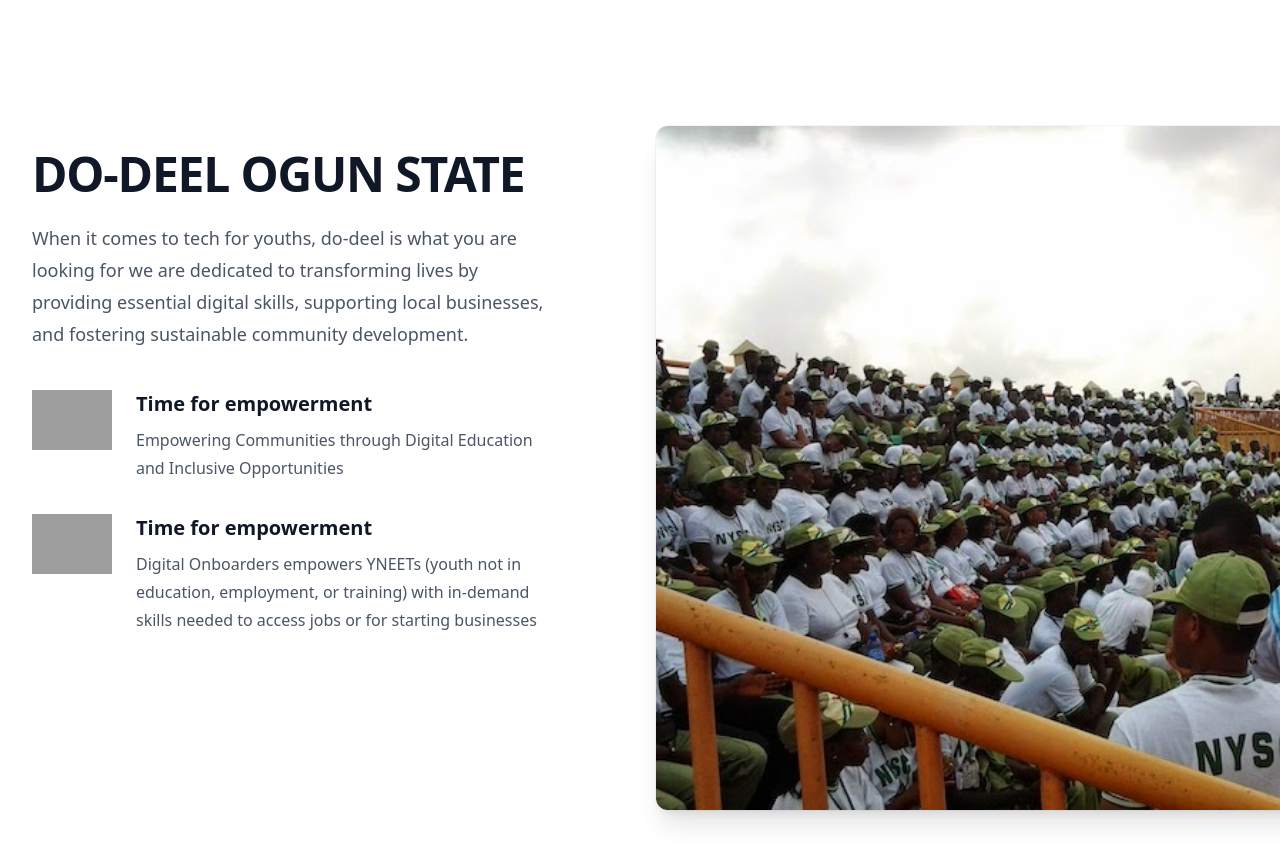
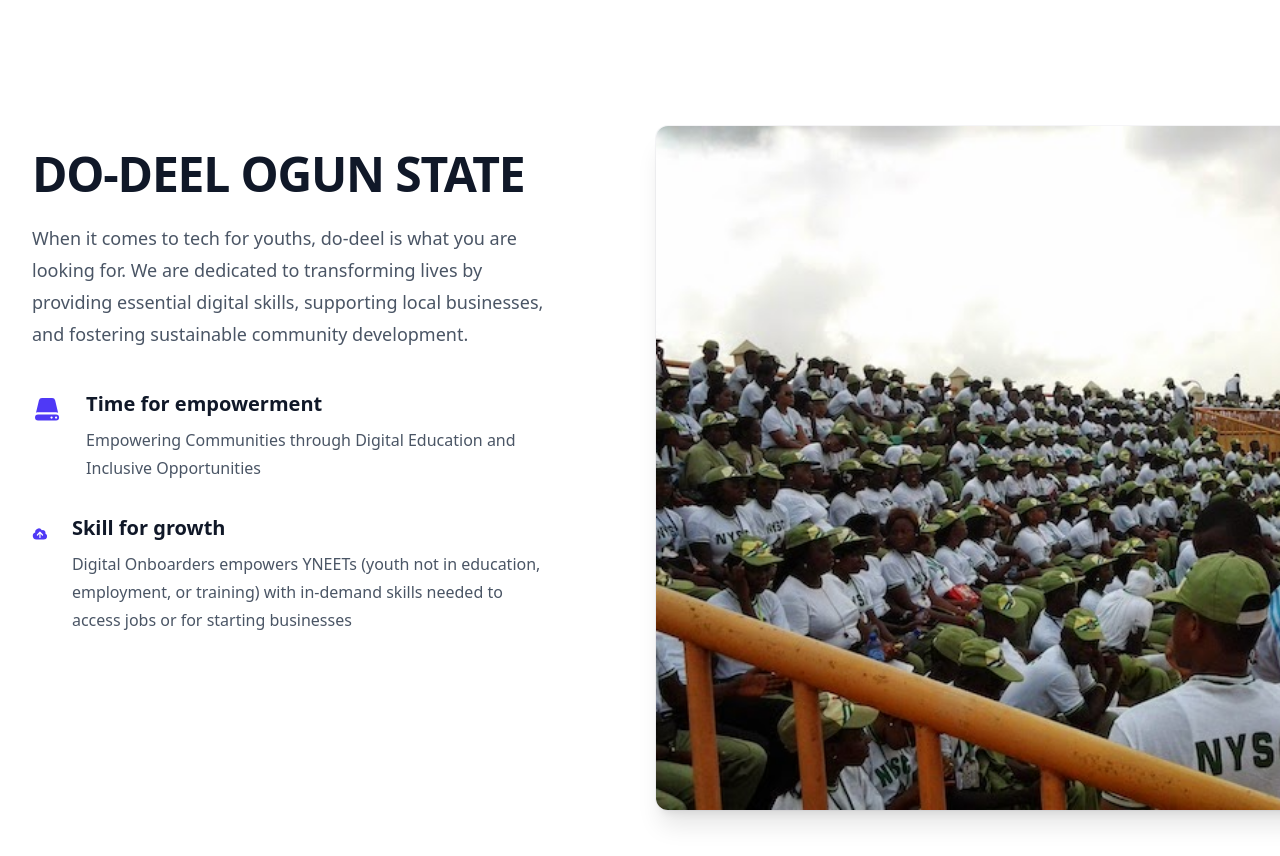
Before and after one commit to 56radius/do-deel-cds, a React (Vite) app: page /home in a window 1280 px wide. Shown: the part 802-1658 px from the top of the page. Built offline with nearby package versions, Linux system fonts and the light colour scheme; grey boxes are pictures that could not be loaded.

Commit message:
separated the about us into a component folder for reusable code and code structuring

```diff
--- /dev/null
+++ b/src/components/AboutUs.jsx
@@ -0,0 +1,67 @@
+import React, { useState } from 'react';
+
+// Importing icons
+import { CloudArrowUpIcon, LockClosedIcon, ServerIcon } from '@heroicons/react/20/solid';
+
+// Importing images
+import corper from "../assets/images/corpers.jpg";
+
+// Features data
+const features = [
+  {
+    name: 'Time for empowerment',
+    description: 'Empowering Communities through Digital Education and Inclusive Opportunities',
+    icon: ServerIcon,
+  },
+  {
+    name: 'Skill for growth',
+    description: 'Digital Onboarders empowers YNEETs (youth not in education, employment, or training) with in-demand skills needed to access jobs or for starting businesses',
+    icon: CloudArrowUpIcon, // Providing a fallback icon
+  },
+]
+
+const AboutUs = () => {
+  return (
+    <div>
+      {/* About Section */}
+      <div className="mx-auto grid max-w-2xl grid-cols-1 gap-x-8 gap-y-16 sm:gap-y-20 lg:mx-0 lg:max-w-none lg:grid-cols-2">
+        <div className="lg:pt-4 lg:pr-8">
+          <div className="lg:max-w-lg">
+            <p className="mt-2 text-4xl font-semibold tracking-tight text-pretty text-gray-900 sm:text-5xl">
+              DO-DEEL OGUN STATE
+            </p>
+            <p className="mt-6 text-lg/8 text-gray-600">
+              When it comes to tech for youths, do-deel is what you are looking for.
+              We are dedicated to transforming lives by providing essential digital skills,
+              supporting local businesses, and fostering sustainable community development.
+            </p>
+            <dl className="mt-10 max-w-xl space-y-8 text-base/7 text-gray-600 lg:max-w-none">
+              {features.map((feature, index) => (
+                <div key={index} className="flex items-start gap-6">
+                  {feature.icon ? (
+                    <feature.icon className="h-10 w-10 text-indigo-600" />
+                  ) : (
+                    <img width={80} height={80} src={timer} alt={feature.name} className="flex-shrink-0" />
+                  )}
+                  <div>
+                    <dt className="font-semibold text-gray-900 text-xl">{feature.name}</dt>
+                    <dd className="mt-2">{feature.description}</dd>
+                  </div>
+                </div>
+              ))}
+            </dl>
+          </div>
+        </div>
+        <img
+          alt="Product screenshot"
+          src={corper}
+          width={2432}
+          height={1442}
+          className="w-[48rem] max-w-none rounded-xl shadow-xl ring-1 ring-gray-400/10 sm:w-[57rem] md:-ml-4 lg:-ml-0"
+        />
+      </div>
+    </div>
+  );
+};
+
+export default AboutUs;
--- a/src/pages/home.jsx
+++ b/src/pages/home.jsx
@@ -5,22 +5,8 @@
 
 //importing images
 import final from "../assets/images/nyscsecond.jpg";
-import corpers from "../assets/images/corpers.jpg";
-import timer from "../assets/images/timer.png";
 
-
-//features code
-const features = [
-  {
-    name: 'Time for empowerment ',
-    description: 'Empowering Communities through Digital Education and Inclusive Opportunities',
-    icon: ServerIcon,
-  },
-  {
-    name: 'Time for empowerment ',
-    description: 'Digital Onboarders empowers YNEETs (youth not in education, employment, or training) with in-demand skills needed to access jobs or for starting businesses',
-  },
-]
+import AboutUs from '../components/AboutUs';
 
 const HomePage = () => {
   return (
@@ -104,44 +90,7 @@
       {/* About Section */}
       <div id='About' className="overflow-hidden bg-white py-24 sm:py-32">
       <div className="mx-auto max-w-7xl px-6 lg:px-8">
-        <div className="mx-auto grid max-w-2xl grid-cols-1 gap-x-8 gap-y-16 sm:gap-y-20 lg:mx-0 lg:max-w-none lg:grid-cols-2">
-          <div className="lg:pt-4 lg:pr-8">
-            <div className="lg:max-w-lg">
-              <p className="mt-2 text-4xl font-semibold tracking-tight text-pretty text-gray-900 sm:text-5xl ">
-                DO-DEEL OGUN STATE
-              </p>
-              <p className="mt-6 text-lg/8 text-gray-600">
-              When it comes to tech for youths, do-deel is what you are looking for
-              we are dedicated to transforming lives by providing essential digital skills,
-               supporting local businesses, and fostering sustainable community development.
-              </p>
-              <dl className="mt-10 max-w-xl space-y-8 text-base/7 text-gray-600 lg:max-w-none">
-                {features.map((feature) => (
-                  <div key={feature.name} className="flex items-start gap-6">
-                    <img
-                      width={80}
-                      height={80}
-                      src={timer}
-                      alt={feature.name}
-                      className="flex-shrink-0"
-                    />
-                    <div>
-                      <dt className="font-semibold text-gray-900 text-xl">{feature.name}</dt>
-                      <dd className="mt-2">{feature.description}</dd>
-                   </div>
-                  </div>
-                ))}
-              </dl>
-            </div>
-          </div>
-          <img
-            alt="Product screenshot"
-            src={corpers}
-            width={2432}
-            height={1442}
-            className="w-[48rem] max-w-none rounded-xl shadow-xl ring-1 ring-gray-400/10 sm:w-[57rem] md:-ml-4 lg:-ml-0"
-          />
-        </div>
+           <AboutUs />
       </div>
     </div>
 
```
